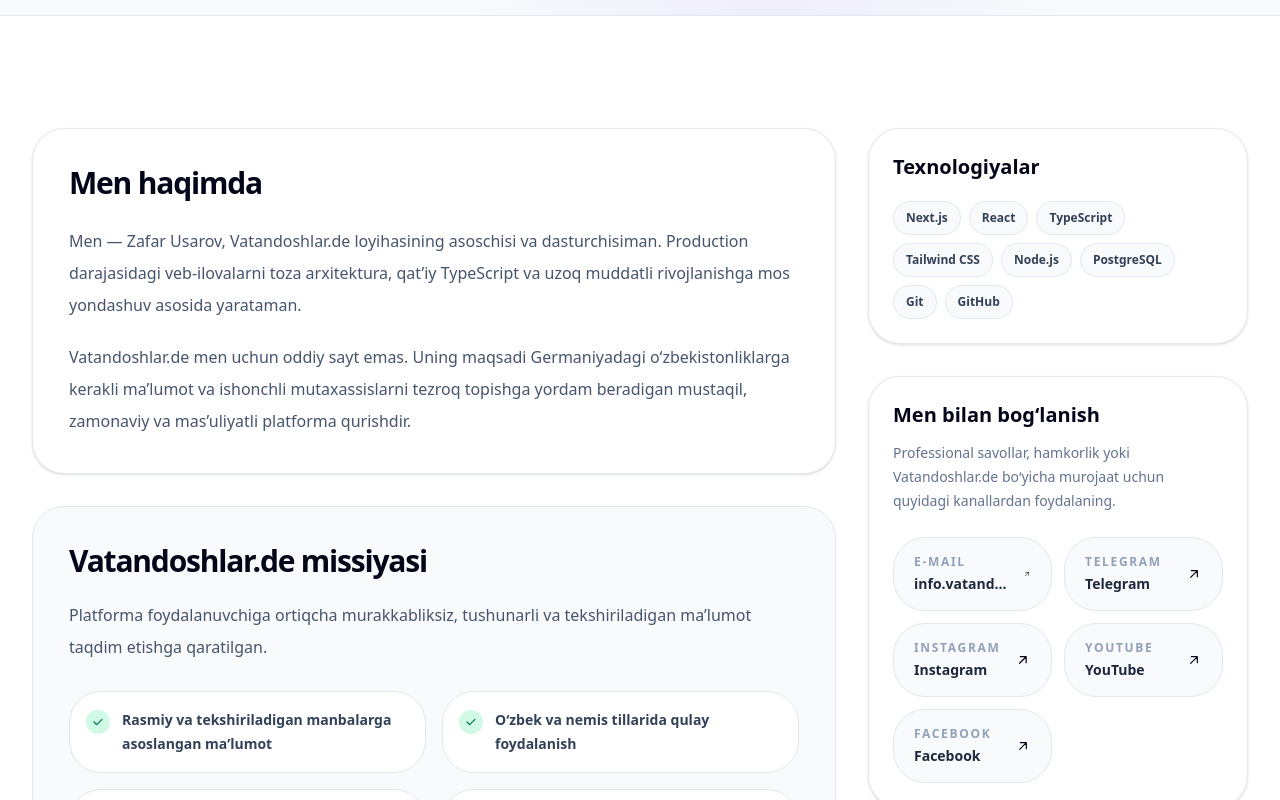
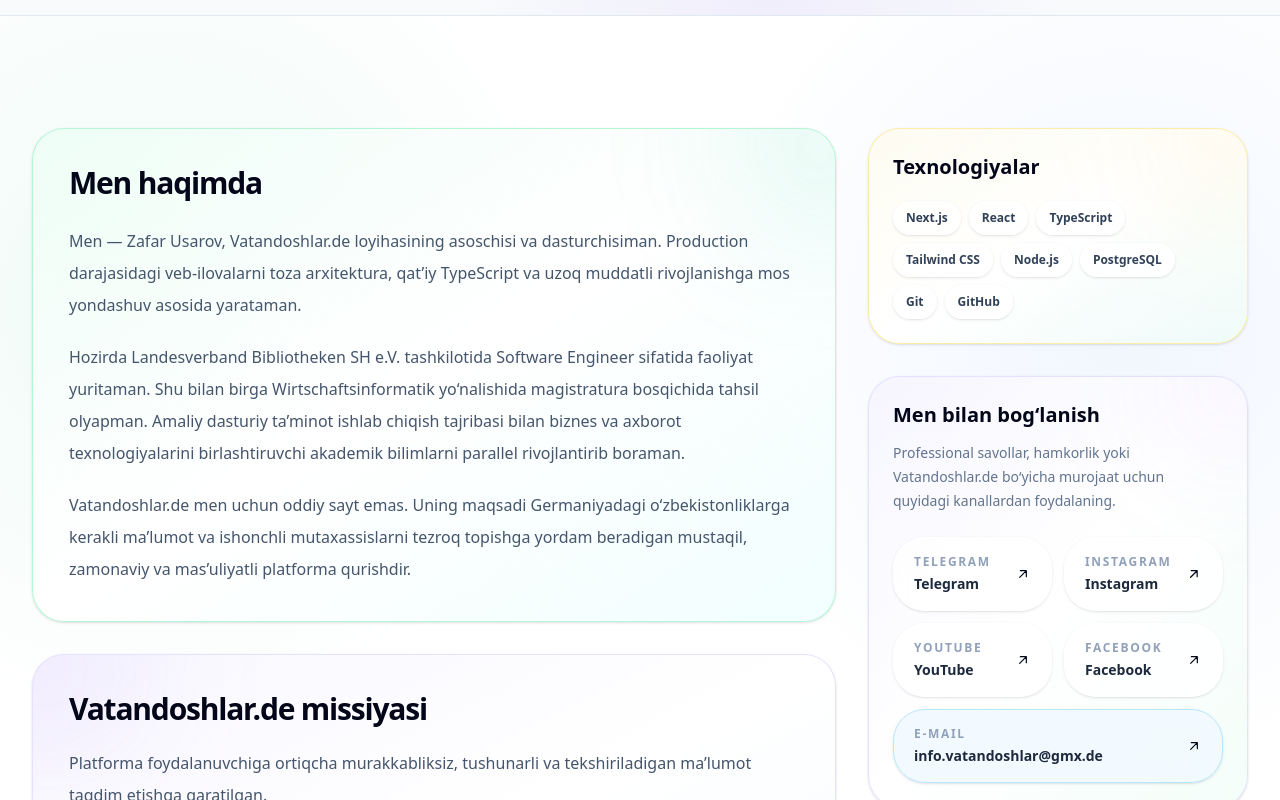
Before and after one commit to ZafarUsarov/vatandoshlar-portal, a Next.js app: page /uz/about/founder in a window 1280 px wide. Shown: the part 700-1500 px from the top of the page. Built offline with nearby package versions, Linux system fonts and the light colour scheme.

Commit message:
feat(founder): enrich professional profile and contact layout

```diff
--- a/app/about/founder/page.tsx
+++ b/app/about/founder/page.tsx
@@ -1,11 +1,16 @@
 import type { Metadata } from "next";
-import { getTranslations } from "next-intl/server";
+import {
+  getLocale,
+  getTranslations,
+} from "next-intl/server";
 
 import Footer from "@/components/Footer";
 import FounderContent from "@/components/founder/FounderContent";
 import FounderHero from "@/components/founder/FounderHero";
 import Header from "@/components/Header";
 import { founderProfile } from "@/data/founder";
+
+type SupportedFounderLocale = "uz" | "de";
 
 export async function generateMetadata(): Promise<Metadata> {
   const t = await getTranslations(
@@ -21,6 +26,8 @@ export async function generateMetadata(): Promise<Metadata> {
       "Uzbekistan",
       "Deutschland",
       "Softwareentwickler",
+      "Software Engineer",
+      "Wirtschaftsinformatik",
       "Next.js",
     ],
     openGraph: {
@@ -33,9 +40,27 @@ export async function generateMetadata(): Promise<Metadata> {
 
 export default async function FounderPage() {
   const t = await getTranslations("FounderPage");
+  const locale =
+    (await getLocale()) as SupportedFounderLocale;
+
+  const professionalCopy =
+    locale === "uz"
+      ? {
+          storyParagraph:
+            "Hozirda Landesverband Bibliotheken SH e.V. tashkilotida Software Engineer sifatida faoliyat yuritaman. Shu bilan birga Wirtschaftsinformatik yo‘nalishida magistratura bosqichida tahsil olyapman. Amaliy dasturiy ta’minot ishlab chiqish tajribasi bilan biznes va axborot texnologiyalarini birlashtiruvchi akademik bilimlarni parallel rivojlantirib boraman.",
+          workDescription:
+            "Asosiy faoliyatim professional dasturiy mahsulotlar yaratish, raqamli jarayonlarni tushunarli yechimlarga aylantirish va foydalanuvchilarga amaliy yo‘naltirish berishga qaratilgan.",
+        }
+      : {
+          storyParagraph:
+            "Aktuell arbeite ich als Software Engineer beim Landesverband Bibliotheken SH e.V. und studiere parallel im Masterstudiengang Wirtschaftsinformatik. Dabei verbinde ich praktische Erfahrung in der Softwareentwicklung mit akademischem Wissen an der Schnittstelle von Wirtschaft und Informationstechnologie.",
+          workDescription:
+            "Meine Tätigkeit verbindet professionelle Softwareentwicklung, die Umsetzung verständlicher digitaler Lösungen und praktische Orientierung für Nutzerinnen und Nutzer.",
+        };
 
   const storyParagraphs = [
     t("story.paragraphs.0"),
+    professionalCopy.storyParagraph,
     t("story.paragraphs.1"),
   ];
 
@@ -92,9 +117,8 @@ export default async function FounderPage() {
             ),
             missionItems,
             workTitle: t("work.title"),
-            workDescription: t(
-              "work.description",
-            ),
+            workDescription:
+              professionalCopy.workDescription,
             workItems,
             technologiesTitle: t(
               "technologies.title",
--- a/components/founder/FounderContent.tsx
+++ b/components/founder/FounderContent.tsx
@@ -51,10 +51,21 @@ export default function FounderContent({
   labels,
 }: FounderContentProps) {
   return (
-    <section className="bg-white py-20 dark:bg-slate-950 sm:py-28">
-      <div className="mx-auto grid max-w-7xl gap-8 px-6 lg:grid-cols-[1fr_380px] lg:px-8">
+    <section className="relative isolate overflow-hidden bg-white py-20 dark:bg-slate-950 sm:py-28">
+      <div
+        aria-hidden="true"
+        className="pointer-events-none absolute inset-0 bg-[radial-gradient(circle_at_12%_18%,rgba(16,185,129,0.07),transparent_25%),radial-gradient(circle_at_88%_20%,rgba(59,130,246,0.07),transparent_26%),radial-gradient(circle_at_50%_100%,rgba(139,92,246,0.05),transparent_30%)] dark:bg-[radial-gradient(circle_at_12%_18%,rgba(16,185,129,0.08),transparent_25%),radial-gradient(circle_at_88%_20%,rgba(59,130,246,0.07),transparent_26%),radial-gradient(circle_at_50%_100%,rgba(139,92,246,0.05),transparent_30%)]"
+      />
+
+      <div className="relative mx-auto grid max-w-7xl gap-8 px-6 lg:grid-cols-[1fr_380px] lg:px-8">
         <div className="space-y-8">
-          <article className="rounded-[2rem] border border-slate-200 bg-white p-7 shadow-sm dark:border-slate-800 dark:bg-slate-900 sm:p-9">
+          <article className="group relative overflow-hidden rounded-[2rem] border border-emerald-200/80 bg-gradient-to-br from-emerald-50/80 via-white to-cyan-50/70 p-7 shadow-sm transition duration-300 hover:-translate-y-1 hover:border-emerald-300 hover:shadow-xl hover:shadow-emerald-500/10 dark:border-emerald-400/15 dark:from-emerald-500/[0.07] dark:via-slate-900 dark:to-cyan-500/[0.05] sm:p-9">
+            <div
+              aria-hidden="true"
+              className="pointer-events-none absolute -right-20 -top-20 size-48 rounded-full bg-emerald-400/10 blur-3xl transition-transform duration-500 group-hover:scale-125"
+            />
+
+            <div className="relative">
               <h2 className="text-3xl font-bold tracking-[-0.04em] text-slate-950 dark:text-white">
                 {labels.storyTitle}
               </h2>
@@ -69,9 +80,16 @@ export default function FounderContent({
                   </p>
                 ))}
               </div>
+            </div>
           </article>
 
-          <article className="rounded-[2rem] border border-slate-200 bg-slate-50 p-7 dark:border-slate-800 dark:bg-slate-900/70 sm:p-9">
+          <article className="group relative overflow-hidden rounded-[2rem] border border-violet-200/70 bg-gradient-to-br from-violet-50/70 via-white to-sky-50/70 p-7 shadow-sm transition duration-300 hover:-translate-y-1 hover:border-violet-300 hover:shadow-xl hover:shadow-violet-500/10 dark:border-violet-400/15 dark:from-violet-500/[0.06] dark:via-slate-900 dark:to-sky-500/[0.05] sm:p-9">
+            <div
+              aria-hidden="true"
+              className="pointer-events-none absolute -left-20 -top-20 size-48 rounded-full bg-violet-400/10 blur-3xl transition-transform duration-500 group-hover:scale-125"
+            />
+
+            <div className="relative">
               <h2 className="text-3xl font-bold tracking-[-0.04em] text-slate-950 dark:text-white">
                 {labels.missionTitle}
               </h2>
@@ -84,7 +102,7 @@ export default function FounderContent({
                 {labels.missionItems.map((item) => (
                   <li
                     key={item}
-                  className="flex items-start gap-3 rounded-2xl border border-slate-200 bg-white p-4 text-sm font-semibold leading-6 text-slate-700 dark:border-slate-700 dark:bg-slate-950 dark:text-slate-300"
+                    className="flex items-start gap-3 rounded-2xl border border-white/80 bg-white/75 p-4 text-sm font-semibold leading-6 text-slate-700 shadow-sm backdrop-blur dark:border-white/[0.08] dark:bg-white/[0.04] dark:text-slate-300"
                   >
                     <span className="mt-0.5 flex size-6 shrink-0 items-center justify-center rounded-full bg-emerald-100 text-emerald-700 dark:bg-emerald-500/10 dark:text-emerald-300">
                       <CheckIcon />
@@ -93,9 +111,16 @@ export default function FounderContent({
                   </li>
                 ))}
               </ul>
+            </div>
           </article>
 
-          <article className="rounded-[2rem] border border-slate-200 bg-white p-7 shadow-sm dark:border-slate-800 dark:bg-slate-900 sm:p-9">
+          <article className="group relative overflow-hidden rounded-[2rem] border border-sky-200/70 bg-gradient-to-br from-sky-50/70 via-white to-emerald-50/60 p-7 shadow-sm transition duration-300 hover:-translate-y-1 hover:border-sky-300 hover:shadow-xl hover:shadow-sky-500/10 dark:border-sky-400/15 dark:from-sky-500/[0.06] dark:via-slate-900 dark:to-emerald-500/[0.05] sm:p-9">
+            <div
+              aria-hidden="true"
+              className="pointer-events-none absolute -right-20 -bottom-20 size-48 rounded-full bg-sky-400/10 blur-3xl transition-transform duration-500 group-hover:scale-125"
+            />
+
+            <div className="relative">
               <h2 className="text-3xl font-bold tracking-[-0.04em] text-slate-950 dark:text-white">
                 {labels.workTitle}
               </h2>
@@ -108,7 +133,7 @@ export default function FounderContent({
                 {labels.workItems.map((item) => (
                   <div
                     key={item.title}
-                  className="rounded-2xl border border-slate-200 bg-slate-50 p-5 dark:border-slate-700 dark:bg-slate-950"
+                    className="rounded-2xl border border-white/80 bg-white/75 p-5 shadow-sm backdrop-blur transition hover:border-sky-200 hover:bg-white dark:border-white/[0.08] dark:bg-white/[0.04] dark:hover:border-sky-400/20 dark:hover:bg-white/[0.06]"
                   >
                     <h3 className="font-bold text-slate-950 dark:text-white">
                       {item.title}
@@ -119,11 +144,18 @@ export default function FounderContent({
                   </div>
                 ))}
               </div>
+            </div>
           </article>
         </div>
 
         <aside className="space-y-8">
-          <div className="rounded-[2rem] border border-slate-200 bg-white p-6 shadow-sm dark:border-slate-800 dark:bg-slate-900">
+          <div className="group relative overflow-hidden rounded-[2rem] border border-amber-200/70 bg-gradient-to-br from-amber-50/70 via-white to-emerald-50/60 p-6 shadow-sm transition duration-300 hover:-translate-y-1 hover:border-amber-300 hover:shadow-xl hover:shadow-amber-500/10 dark:border-amber-400/15 dark:from-amber-500/[0.05] dark:via-slate-900 dark:to-emerald-500/[0.04]">
+            <div
+              aria-hidden="true"
+              className="pointer-events-none absolute -right-16 -top-16 size-36 rounded-full bg-amber-400/10 blur-3xl transition-transform duration-500 group-hover:scale-125"
+            />
+
+            <div className="relative">
               <h2 className="text-xl font-bold text-slate-950 dark:text-white">
                 {labels.technologiesTitle}
               </h2>
@@ -132,15 +164,22 @@ export default function FounderContent({
                 {founder.technologies.map((technology) => (
                   <span
                     key={technology}
-                  className="rounded-full border border-slate-200 bg-slate-50 px-3 py-2 text-xs font-bold text-slate-700 dark:border-slate-700 dark:bg-slate-950 dark:text-slate-300"
+                    className="rounded-full border border-white/80 bg-white/80 px-3 py-2 text-xs font-bold text-slate-700 shadow-sm backdrop-blur dark:border-white/[0.08] dark:bg-white/[0.05] dark:text-slate-300"
                   >
                     {technology}
                   </span>
                 ))}
               </div>
             </div>
+          </div>
 
-          <div className="rounded-[2rem] border border-slate-200 bg-white p-6 shadow-sm dark:border-slate-800 dark:bg-slate-900">
+          <div className="group relative overflow-hidden rounded-[2rem] border border-violet-200/70 bg-gradient-to-br from-violet-50/75 via-white to-emerald-50/60 p-6 shadow-sm transition duration-300 hover:-translate-y-1 hover:border-violet-300 hover:shadow-xl hover:shadow-violet-500/10 dark:border-violet-400/15 dark:from-violet-500/[0.06] dark:via-slate-900 dark:to-emerald-500/[0.04]">
+            <div
+              aria-hidden="true"
+              className="pointer-events-none absolute -right-16 -top-16 size-36 rounded-full bg-violet-400/10 blur-3xl transition-transform duration-500 group-hover:scale-125"
+            />
+
+            <div className="relative">
               <h2 className="text-xl font-bold text-slate-950 dark:text-white">
                 {labels.contactTitle}
               </h2>
@@ -157,6 +196,7 @@ export default function FounderContent({
                 />
               </div>
             </div>
+          </div>
         </aside>
       </div>
     </section>
--- a/components/founder/FounderSocials.tsx
+++ b/components/founder/FounderSocials.tsx
@@ -35,26 +35,30 @@ export default function FounderSocials({
   socialLinks,
   labels,
 }: FounderSocialsProps) {
-  const links = [
-    {
+  const socialItems = socialLinks.map((social) => ({
+    key: social.platform,
+    label: labels[social.platform],
+    value: labels[social.platform],
+    href: social.href,
+    external: true,
+  }));
+
+  const emailItem = {
     key: "email",
     label: labels.email,
     value: email,
     href: `mailto:${email}`,
     external: false,
-    },
-    ...socialLinks.map((social) => ({
-      key: social.platform,
-      label: labels[social.platform],
-      value: labels[social.platform],
-      href: social.href,
-      external: true,
-    })),
-  ];
+  };
+
+  const links = [...socialItems, emailItem];
 
   return (
     <div className="grid gap-3 sm:grid-cols-2">
-      {links.map((link) => (
+      {links.map((link) => {
+        const isEmail = link.key === "email";
+
+        return (
           <a
             key={link.key}
             href={link.href}
@@ -64,20 +68,37 @@ export default function FounderSocials({
                 ? "noopener noreferrer"
                 : undefined
             }
-          className="group flex items-center justify-between gap-4 rounded-2xl border border-slate-200 bg-slate-50 px-5 py-4 transition hover:-translate-y-0.5 hover:border-emerald-300 hover:bg-emerald-50 focus-visible:outline-none focus-visible:ring-2 focus-visible:ring-emerald-500 dark:border-slate-700 dark:bg-slate-950 dark:hover:border-emerald-500/30 dark:hover:bg-emerald-500/10"
+            className={[
+              "group flex items-center justify-between gap-4 rounded-2xl border px-5 py-4 shadow-sm backdrop-blur transition duration-300",
+              "hover:-translate-y-0.5 hover:border-emerald-300 hover:bg-emerald-50 hover:shadow-md",
+              "focus-visible:outline-none focus-visible:ring-2 focus-visible:ring-emerald-500",
+              "dark:border-white/[0.08] dark:bg-white/[0.04] dark:hover:border-emerald-500/30 dark:hover:bg-emerald-500/10",
+              isEmail
+                ? "border-sky-200 bg-sky-50/80 sm:col-span-2 dark:border-sky-400/15 dark:bg-sky-400/[0.06]"
+                : "border-white/80 bg-white/80",
+            ].join(" ")}
           >
             <span className="min-w-0">
               <span className="block text-xs font-bold uppercase tracking-[0.14em] text-slate-400">
                 {link.label}
               </span>
-            <span className="mt-1 block truncate text-sm font-semibold text-slate-800 dark:text-slate-200">
+
+              <span
+                className={[
+                  "mt-1 block text-sm font-semibold text-slate-800 dark:text-slate-200",
+                  isEmail
+                    ? "break-all"
+                    : "truncate",
+                ].join(" ")}
+              >
                 {link.value}
               </span>
             </span>
 
             <ArrowUpRightIcon />
           </a>
-      ))}
+        );
+      })}
     </div>
   );
 }
```
Lines whose indentation alone changed are shown as unchanged.
